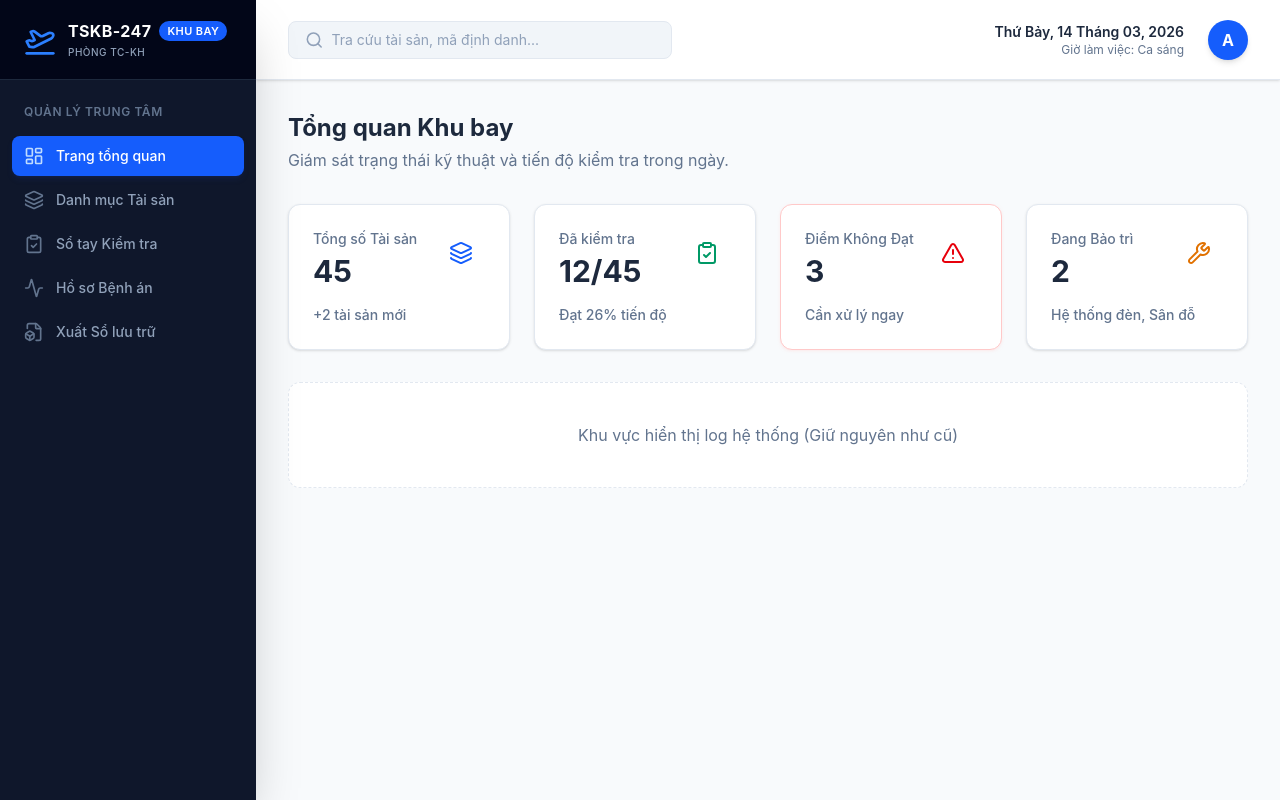
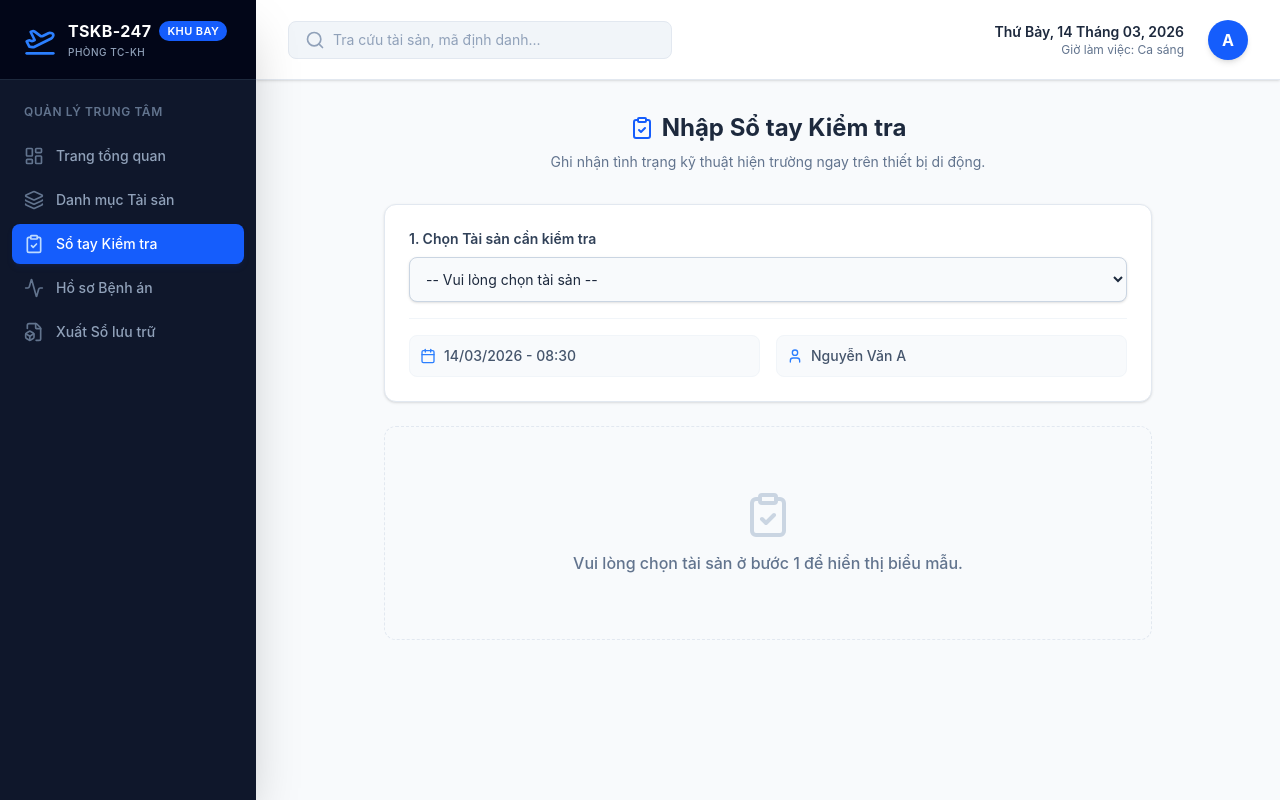
Before and after one commit to hhminh71/TSKB-247, a React (Vite) app: page / in a window 1280 px wide. Built offline with nearby package versions, Linux system fonts and the light colour scheme.

Commit message:
Update App.jsx

```diff
--- a/src/App.jsx
+++ b/src/App.jsx
@@ -2,37 +2,57 @@ import React, { useState } from 'react';
 import {
   LayoutDashboard, Layers, ClipboardCheck, FileBox, Activity, Settings,
   Bell, Search, AlertTriangle, CheckCircle2, Wrench, Clock, ChevronRight,
-  PlaneTakeoff, Plus, Filter, MoreVertical, MapPin
+  PlaneTakeoff, Plus, Filter, MoreVertical, MapPin, Calendar, User, Save, XCircle, MinusCircle
 } from 'lucide-react';
 
 const App = () => {
-  const [activeMenu, setActiveMenu] = useState('dashboard');
+  const [activeMenu, setActiveMenu] = useState('inspection'); // Tạm thời để mặc định mở trang Sổ tay cho dễ test
   const [searchQuery, setSearchQuery] = useState('');
+
+  // State cho Sổ tay kiểm tra
+  const [selectedAssetId, setSelectedAssetId] = useState('');
+  const [inspectionData, setInspectionData] = useState({});
 
   // ---------------- MOCK DATA ----------------
   const stats = { totalAssets: 45, inspectedToday: 12, failed: 3, maintenance: 2 };
 
-  // Dữ liệu Danh mục tài sản (Mô phỏng từ Google Sheets)
+  // Dữ liệu Danh mục tài sản
   const masterAssets = [
-    { id: 'CHC-01', name: 'Đường cất hạ cánh 01', type: 'Đường băng', location: 'Khu vực Bắc', status: 'Đang khai thác', color: 'emerald', image: 'https://images.unsplash.com/photo-1556388158-158ea5ccacbd?auto=format&fit=crop&q=80&w=400&h=250' },
-    { id: 'DL-E', name: 'Đường lăn E', type: 'Đường lăn', location: 'Khu vực Nam', status: 'Đang khai thác', color: 'emerald', image: 'https://images.unsplash.com/photo-1603588934504-2070e19fb252?auto=format&fit=crop&q=80&w=400&h=250' },
-    { id: 'SD-01', name: 'Sân đỗ tàu bay số 1', type: 'Sân đỗ', location: 'Khu vực Nhà ga', status: 'Cảnh báo', color: 'amber', image: 'https://images.unsplash.com/photo-1542296332-2e4473faf563?auto=format&fit=crop&q=80&w=400&h=250' },
-    { id: 'HT-DEN', name: 'Hệ thống đèn tiếp cận', type: 'Hệ thống điện', location: 'Đầu 01', status: 'Đang bảo trì', color: 'red', image: 'https://images.unsplash.com/photo-1517594422361-5e1f70932ce9?auto=format&fit=crop&q=80&w=400&h=250' },
-    { id: 'DL-W', name: 'Đường lăn W', type: 'Đường lăn', location: 'Khu vực Tây', status: 'Đang khai thác', color: 'emerald', image: 'https://images.unsplash.com/photo-1580905543780-f02787c8801b?auto=format&fit=crop&q=80&w=400&h=250' },
-    { id: 'TR-1', name: 'Trạm điện nguồn số 1', type: 'Hệ thống điện', location: 'Khu vực trạm', status: 'Đang khai thác', color: 'emerald', image: 'https://images.unsplash.com/photo-1493406300581-484b937cdc41?auto=format&fit=crop&q=80&w=400&h=250' },
+    { id: 'CHC-01', name: 'Đường cất hạ cánh 01', type: 'Đường băng', location: 'Khu vực Bắc', status: 'Đang khai thác', color: 'emerald', image: 'https://images.unsplash.com/photo-1556388158-158ea5ccacbd?auto=format&fit=crop&q=80&w=400&h=250', criteria: ['Tình trạng rạn nứt mặt đường', 'Tình trạng sơn kẻ tín hiệu', 'Tình trạng vệt cao su'] },
+    { id: 'DL-E', name: 'Đường lăn E', type: 'Đường lăn', location: 'Khu vực Nam', status: 'Đang khai thác', color: 'emerald', image: 'https://images.unsplash.com/photo-1603588934504-2070e19fb252?auto=format&fit=crop&q=80&w=400&h=250', criteria: ['Tình trạng rạn nứt mặt đường', 'Tình trạng sơn kẻ tín hiệu', 'Tình trạng lề đường lăn'] },
+    { id: 'SD-01', name: 'Sân đỗ tàu bay số 1', type: 'Sân đỗ', location: 'Khu vực Nhà ga', status: 'Cảnh báo', color: 'amber', image: 'https://images.unsplash.com/photo-1542296332-2e4473faf563?auto=format&fit=crop&q=80&w=400&h=250', criteria: ['Tình trạng bề mặt BTXM', 'Tình trạng khe co giãn', 'Tình trạng neo buộc tàu bay'] },
+    { id: 'HT-DEN', name: 'Hệ thống đèn tiếp cận', type: 'Hệ thống điện', location: 'Đầu 01', status: 'Đang bảo trì', color: 'red', image: 'https://images.unsplash.com/photo-1517594422361-5e1f70932ce9?auto=format&fit=crop&q=80&w=400&h=250', criteria: ['Tình trạng bóng đèn cháy/hỏng', 'Tình trạng chóa đèn', 'Tình trạng cáp cấp điện'] },
   ];
 
-  // Lọc tài sản dựa trên ô tìm kiếm
   const filteredAssets = masterAssets.filter(asset =>
     asset.name.toLowerCase().includes(searchQuery.toLowerCase()) ||
     asset.id.toLowerCase().includes(searchQuery.toLowerCase())
   );
 
+  // Lấy tài sản đang được chọn để làm form kiểm tra
+  const activeAssetForInspection = masterAssets.find(a => a.id === selectedAssetId);
+
+  // Xử lý khi chọn Đạt/Không đạt
+  const handleCheck = (criteriaIndex, status) => {
+    setInspectionData(prev => ({
+      ...prev,
+      [criteriaIndex]: { ...prev[criteriaIndex], status }
+    }));
+  };
+
+  // Xử lý ghi chú
+  const handleNote = (criteriaIndex, note) => {
+    setInspectionData(prev => ({
+      ...prev,
+      [criteriaIndex]: { ...prev[criteriaIndex], note }
+    }));
+  };
+
   return (
     <div className="flex h-screen bg-slate-50 font-sans text-slate-800">
 
-      {/* SIDEBAR (Giữ nguyên) */}
-      <aside className="w-64 bg-slate-900 text-slate-300 flex flex-col shadow-2xl z-10 hidden md:flex">
+      {/* SIDEBAR */}
+      <aside className="w-64 bg-slate-900 text-slate-300 flex flex-col shadow-2xl z-10 hidden md:flex shrink-0">
         <div className="h-20 flex items-center px-6 border-b border-slate-800 bg-slate-950">
           <PlaneTakeoff className="w-8 h-8 text-blue-500 mr-3" />
           <div>
@@ -56,12 +76,12 @@ const App = () => {
       </aside>
 
       {/* MAIN CONTENT */}
-      <main className="flex-1 flex flex-col overflow-hidden">
+      <main className="flex-1 flex flex-col overflow-hidden w-full">
 
         {/* HEADER */}
-        <header className="h-20 bg-white border-b border-slate-200 flex items-center justify-between px-8 shadow-sm z-0">
-          <div className="flex items-center bg-slate-100 px-4 py-2 rounded-lg w-96 border border-slate-200 focus-within:border-blue-400 focus-within:ring-2 focus-within:ring-blue-100 transition-all">
-            <Search className="w-5 h-5 text-slate-400 mr-2" />
+        <header className="h-20 bg-white border-b border-slate-200 flex items-center justify-between px-4 sm:px-8 shadow-sm z-0 shrink-0">
+          <div className="flex items-center bg-slate-100 px-4 py-2 rounded-lg w-full max-w-sm border border-slate-200 focus-within:border-blue-400 focus-within:ring-2 focus-within:ring-blue-100 transition-all">
+            <Search className="w-5 h-5 text-slate-400 mr-2 shrink-0" />
             <input
               type="text"
               placeholder="Tra cứu tài sản, mã định danh..."
@@ -71,17 +91,17 @@ const App = () => {
             />
           </div>
 
-          <div className="flex items-center space-x-6">
-            <div className="text-right hidden sm:block">
+          <div className="flex items-center space-x-6 ml-4">
+            <div className="text-right hidden lg:block">
               <p className="text-sm font-semibold text-slate-800">Thứ Bảy, 14 Tháng 03, 2026</p>
               <p className="text-xs text-slate-500">Giờ làm việc: Ca sáng</p>
             </div>
-            <div className="w-10 h-10 rounded-full bg-blue-600 flex items-center justify-center text-white font-bold shadow-md cursor-pointer">A</div>
+            <div className="w-10 h-10 rounded-full bg-blue-600 flex items-center justify-center text-white font-bold shadow-md cursor-pointer shrink-0">A</div>
           </div>
         </header>
 
         {/* CONTENT AREA */}
-        <div className="flex-1 overflow-y-auto p-8">
+        <div className="flex-1 overflow-y-auto p-4 sm:p-8">
 
           {/* MÀN HÌNH DASHBOARD */}
           {activeMenu === 'dashboard' && (
@@ -98,17 +118,12 @@ const App = () => {
                 <StatCard title="Điểm Không Đạt" value={stats.failed} icon={<AlertTriangle className="w-6 h-6 text-red-600" />} trend="Cần xử lý ngay" color="red" alert />
                 <StatCard title="Đang Bảo trì" value={stats.maintenance} icon={<Wrench className="w-6 h-6 text-amber-600" />} trend="Hệ thống đèn, Sân đỗ" color="amber" />
               </div>
-              <div className="p-10 text-center bg-white rounded-xl border border-slate-200 border-dashed">
-                  <p className="text-slate-500">Khu vực hiển thị log hệ thống (Giữ nguyên như cũ)</p>
-              </div>
             </div>
           )}
 
-          {/* MÀN HÌNH DANH MỤC TÀI SẢN (GALLERY VIEW) */}
+          {/* MÀN HÌNH DANH MỤC TÀI SẢN */}
           {activeMenu === 'assets' && (
-            <div className="max-w-7xl mx-auto space-y-6 animate-in fade-in duration-500">
-
-              {/* Toolbar */}
+             <div className="max-w-7xl mx-auto space-y-6 animate-in fade-in duration-500">
               <div className="flex flex-col sm:flex-row justify-between items-start sm:items-center gap-4">
                 <div>
                   <h2 className="text-2xl font-bold text-slate-800 flex items-center">
@@ -116,65 +131,25 @@ const App = () => {
                   </h2>
                   <p className="text-slate-500 mt-1 text-sm">Quản lý thông tin, vòng đời và phân cấp tài sản.</p>
                 </div>
-
-                <div className="flex space-x-3">
-                  <button className="bg-white border border-slate-300 hover:bg-slate-50 text-slate-700 px-4 py-2 rounded-lg text-sm font-medium transition-colors flex items-center shadow-sm">
-                    <Filter className="w-4 h-4 mr-2 text-slate-500" />
-                    Lọc trạng thái
-                  </button>
-                  <button className="bg-blue-600 hover:bg-blue-700 text-white px-4 py-2 rounded-lg text-sm font-medium shadow-sm shadow-blue-200 transition-colors flex items-center">
-                    <Plus className="w-4 h-4 mr-2" />
-                    Thêm tài sản mới
-                  </button>
-                </div>
               </div>
-
-              {/* Gallery Grid */}
-              <div className="grid grid-cols-1 md:grid-cols-2 lg:grid-cols-3 xl:grid-cols-3 gap-6">
+              <div className="grid grid-cols-1 md:grid-cols-2 lg:grid-cols-3 gap-6">
                 {filteredAssets.map((asset) => (
                   <div key={asset.id} className="bg-white rounded-xl shadow-sm border border-slate-200 overflow-hidden hover:shadow-md transition-all group cursor-pointer flex flex-col">
-
-                    {/* Image Header */}
                     <div className="h-40 relative overflow-hidden bg-slate-100">
-                      <img
-                        src={asset.image}
-                        alt={asset.name}
-                        className="w-full h-full object-cover group-hover:scale-105 transition-transform duration-500"
-                      />
-                      <div className="absolute top-3 left-3">
-                        <span className={`inline-flex items-center px-2.5 py-1 rounded-full text-[10px] font-bold uppercase tracking-wider shadow-sm
-                          ${asset.color === 'emerald' ? 'bg-emerald-500 text-white' : ''}
-                          ${asset.color === 'amber' ? 'bg-amber-500 text-white' : ''}
-                          ${asset.color === 'red' ? 'bg-red-500 text-white' : ''}
-                        `}>
-                          {asset.status}
-                        </span>
-                      </div>
-                      <div className="absolute top-3 right-3 bg-white/90 backdrop-blur text-slate-800 p-1.5 rounded-lg opacity-0 group-hover:opacity-100 transition-opacity">
-                        <MoreVertical className="w-4 h-4" />
-                      </div>
+                      <img src={asset.image} alt={asset.name} className="w-full h-full object-cover group-hover:scale-105 transition-transform duration-500" />
                     </div>
-
-                    {/* Content */}
                     <div className="p-5 flex-1 flex flex-col">
                       <div className="flex justify-between items-start mb-2">
                         <span className="text-xs font-bold text-slate-400 bg-slate-100 px-2 py-0.5 rounded uppercase">{asset.id}</span>
                         <span className="text-xs font-medium text-blue-600">{asset.type}</span>
                       </div>
-
-                      <h3 className="text-lg font-bold text-slate-800 leading-tight mb-2 group-hover:text-blue-600 transition-colors">
-                        {asset.name}
-                      </h3>
-
-                      <p className="text-sm text-slate-500 flex items-center mb-6">
-                        <MapPin className="w-3.5 h-3.5 mr-1.5 opacity-70" /> {asset.location}
-                      </p>
-
+                      <h3 className="text-lg font-bold text-slate-800 leading-tight mb-2 group-hover:text-blue-600 transition-colors">{asset.name}</h3>
+                      <p className="text-sm text-slate-500 flex items-center mb-6"><MapPin className="w-3.5 h-3.5 mr-1.5 opacity-70" /> {asset.location}</p>
                       <div className="mt-auto grid grid-cols-2 gap-2 border-t border-slate-100 pt-4">
-                        <button className="text-center py-2 text-sm font-medium text-slate-600 hover:text-blue-600 hover:bg-blue-50 rounded-lg transition-colors">
-                          Xem chi tiết
-                        </button>
-                        <button className="text-center py-2 text-sm font-medium text-white bg-slate-800 hover:bg-blue-600 rounded-lg shadow-sm transition-colors flex items-center justify-center">
+                        <button className="text-center py-2 text-sm font-medium text-slate-600 hover:text-blue-600 hover:bg-blue-50 rounded-lg transition-colors">Xem chi tiết</button>
+                        <button
+                          onClick={() => { setSelectedAssetId(asset.id); setActiveMenu('inspection'); }}
+                          className="text-center py-2 text-sm font-medium text-white bg-slate-800 hover:bg-blue-600 rounded-lg shadow-sm transition-colors flex items-center justify-center">
                           <ClipboardCheck className="w-4 h-4 mr-1.5" /> Kiểm tra
                         </button>
                       </div>
@@ -182,20 +157,126 @@ const App = () => {
                   </div>
                 ))}
               </div>
+            </div>
+          )}
 
-              {filteredAssets.length === 0 && (
-                <div className="text-center py-20">
-                  <Layers className="w-16 h-16 text-slate-300 mx-auto mb-4" />
-                  <h3 className="text-lg font-medium text-slate-600">Không tìm thấy tài sản nào</h3>
-                  <p className="text-slate-400 text-sm mt-1">Vui lòng thử lại với từ khóa khác.</p>
+          {/* MÀN HÌNH SỔ TAY KIỂM TRA (NEW) */}
+          {activeMenu === 'inspection' && (
+            <div className="max-w-3xl mx-auto space-y-6 animate-in fade-in slide-in-from-bottom-4 duration-500 pb-20">
+
+              <div className="text-center mb-8">
+                <h2 className="text-2xl font-bold text-slate-800 flex items-center justify-center">
+                  <ClipboardCheck className="mr-2 text-blue-600" /> Nhập Sổ tay Kiểm tra
+                </h2>
+                <p className="text-slate-500 mt-2 text-sm">Ghi nhận tình trạng kỹ thuật hiện trường ngay trên thiết bị di động.</p>
+              </div>
+
+              {/* Box Chọn Tài sản */}
+              <div className="bg-white rounded-xl shadow-sm border border-slate-200 p-5 sm:p-6">
+                <label className="block text-sm font-semibold text-slate-700 mb-2">1. Chọn Tài sản cần kiểm tra</label>
+                <select
+                  className="w-full bg-slate-50 border border-slate-300 text-slate-800 text-sm rounded-lg focus:ring-blue-500 focus:border-blue-500 block p-3 shadow-sm"
+                  value={selectedAssetId}
+                  onChange={(e) => {
+                    setSelectedAssetId(e.target.value);
+                    setInspectionData({}); // Reset data khi đổi tài sản
+                  }}
+                >
+                  <option value="">-- Vui lòng chọn tài sản --</option>
+                  {masterAssets.map(asset => (
+                    <option key={asset.id} value={asset.id}>[{asset.id}] - {asset.name}</option>
+                  ))}
+                </select>
+
+                {/* Thông tin Meta (Thời gian, người kiểm tra) */}
+                <div className="grid grid-cols-1 sm:grid-cols-2 gap-4 mt-4 pt-4 border-t border-slate-100">
+                  <div className="flex items-center text-sm text-slate-600 bg-slate-50 p-2.5 rounded-lg border border-slate-100">
+                    <Calendar className="w-4 h-4 mr-2 text-blue-500" />
+                    <span className="font-medium">14/03/2026 - 08:30</span>
+                  </div>
+                  <div className="flex items-center text-sm text-slate-600 bg-slate-50 p-2.5 rounded-lg border border-slate-100">
+                    <User className="w-4 h-4 mr-2 text-blue-500" />
+                    <span className="font-medium">Nguyễn Văn A</span>
+                  </div>
+                </div>
+              </div>
+
+              {/* Form Đánh giá (Chỉ hiện khi đã chọn tài sản) */}
+              {activeAssetForInspection ? (
+                <div className="space-y-4">
+                  <h3 className="text-base font-bold text-slate-800 mb-3 px-1">2. Nội dung kiểm tra chi tiết</h3>
+
+                  {activeAssetForInspection.criteria.map((item, index) => {
+                    const status = inspectionData[index]?.status;
+                    return (
+                      <div key={index} className={`bg-white rounded-xl shadow-sm border p-5 transition-colors ${status === 'fail' ? 'border-red-300 bg-red-50/30' : 'border-slate-200'}`}>
+                        <p className="font-semibold text-slate-800 text-sm sm:text-base mb-4">{index + 1}. {item}</p>
+
+                        {/* 3 Nút lựa chọn (Mobile friendly) */}
+                        <div className="grid grid-cols-3 gap-2 sm:gap-4">
+                          <button
+                            onClick={() => handleCheck(index, 'pass')}
+                            className={`flex flex-col items-center justify-center p-3 sm:p-4 rounded-xl border-2 transition-all ${status === 'pass' ? 'border-emerald-500 bg-emerald-50 text-emerald-700 shadow-sm' : 'border-slate-100 bg-slate-50 text-slate-500 hover:border-emerald-200'}`}
+                          >
+                            <CheckCircle2 className={`w-6 h-6 sm:w-8 sm:h-8 mb-1 sm:mb-2 ${status === 'pass' ? 'text-emerald-500' : 'text-slate-400'}`} />
+                            <span className="text-xs sm:text-sm font-bold uppercase tracking-wider">Đạt</span>
+                          </button>
+
+                          <button
+                            onClick={() => handleCheck(index, 'fail')}
+                            className={`flex flex-col items-center justify-center p-3 sm:p-4 rounded-xl border-2 transition-all ${status === 'fail' ? 'border-red-500 bg-red-50 text-red-700 shadow-sm' : 'border-slate-100 bg-slate-50 text-slate-500 hover:border-red-200'}`}
+                          >
+                            <XCircle className={`w-6 h-6 sm:w-8 sm:h-8 mb-1 sm:mb-2 ${status === 'fail' ? 'text-red-500' : 'text-slate-400'}`} />
+                            <span className="text-xs sm:text-sm font-bold uppercase tracking-wider text-center">Không đạt</span>
+                          </button>
+
+                          <button
+                            onClick={() => handleCheck(index, 'na')}
+                            className={`flex flex-col items-center justify-center p-3 sm:p-4 rounded-xl border-2 transition-all ${status === 'na' ? 'border-slate-400 bg-slate-100 text-slate-700 shadow-sm' : 'border-slate-100 bg-slate-50 text-slate-500 hover:border-slate-300'}`}
+                          >
+                            <MinusCircle className={`w-6 h-6 sm:w-8 sm:h-8 mb-1 sm:mb-2 ${status === 'na' ? 'text-slate-500' : 'text-slate-400'}`} />
+                            <span className="text-xs sm:text-sm font-bold uppercase tracking-wider text-center">K.A.D</span>
+                          </button>
+                        </div>
+
+                        {/* Ô nhập ghi chú chỉ hiện khi chọn Không đạt */}
+                        {status === 'fail' && (
+                          <div className="mt-4 animate-in fade-in slide-in-from-top-2">
+                            <label className="block text-xs font-semibold text-red-700 uppercase tracking-wider mb-2">Mô tả dấu hiệu bất thường <span className="text-red-500">*</span></label>
+                            <textarea
+                              rows="2"
+                              className="w-full bg-white border border-red-200 text-slate-800 text-sm rounded-lg focus:ring-red-500 focus:border-red-500 block p-3 shadow-sm"
+                              placeholder="Nhập chi tiết vị trí, mức độ hư hỏng..."
+                              value={inspectionData[index]?.note || ''}
+                              onChange={(e) => handleNote(index, e.target.value)}
+                            ></textarea>
+                          </div>
+                        )}
+                      </div>
+                    );
+                  })}
+
+                  {/* Nút Submit */}
+                  <div className="pt-6">
+                    <button className="w-full bg-blue-600 hover:bg-blue-700 text-white font-bold text-lg py-4 rounded-xl shadow-lg shadow-blue-200 transition-all flex items-center justify-center group">
+                      <Save className="w-5 h-5 mr-2 group-hover:scale-110 transition-transform" />
+                      Lưu kết quả & Ký nhận
+                    </button>
+                    <p className="text-center text-xs text-slate-400 mt-3">Dữ liệu sẽ được mã hóa và đồng bộ lên máy chủ an toàn.</p>
+                  </div>
+
+                </div>
+              ) : (
+                <div className="text-center py-16 bg-slate-50 border border-slate-200 border-dashed rounded-xl">
+                  <ClipboardCheck className="w-12 h-12 text-slate-300 mx-auto mb-3" />
+                  <p className="text-slate-500 font-medium">Vui lòng chọn tài sản ở bước 1 để hiển thị biểu mẫu.</p>
                 </div>
               )}
-
             </div>
           )}
 
           {/* CÁC MÀN HÌNH KHÁC (Giữ chỗ) */}
-          {activeMenu !== 'dashboard' && activeMenu !== 'assets' && (
+          {activeMenu !== 'dashboard' && activeMenu !== 'assets' && activeMenu !== 'inspection' && (
             <div className="h-full flex flex-col items-center justify-center text-slate-400 animate-in fade-in duration-300">
               <Settings className="w-16 h-16 mb-4 opacity-20" />
               <h2 className="text-xl font-medium text-slate-600">Trang đang được phát triển</h2>
```
